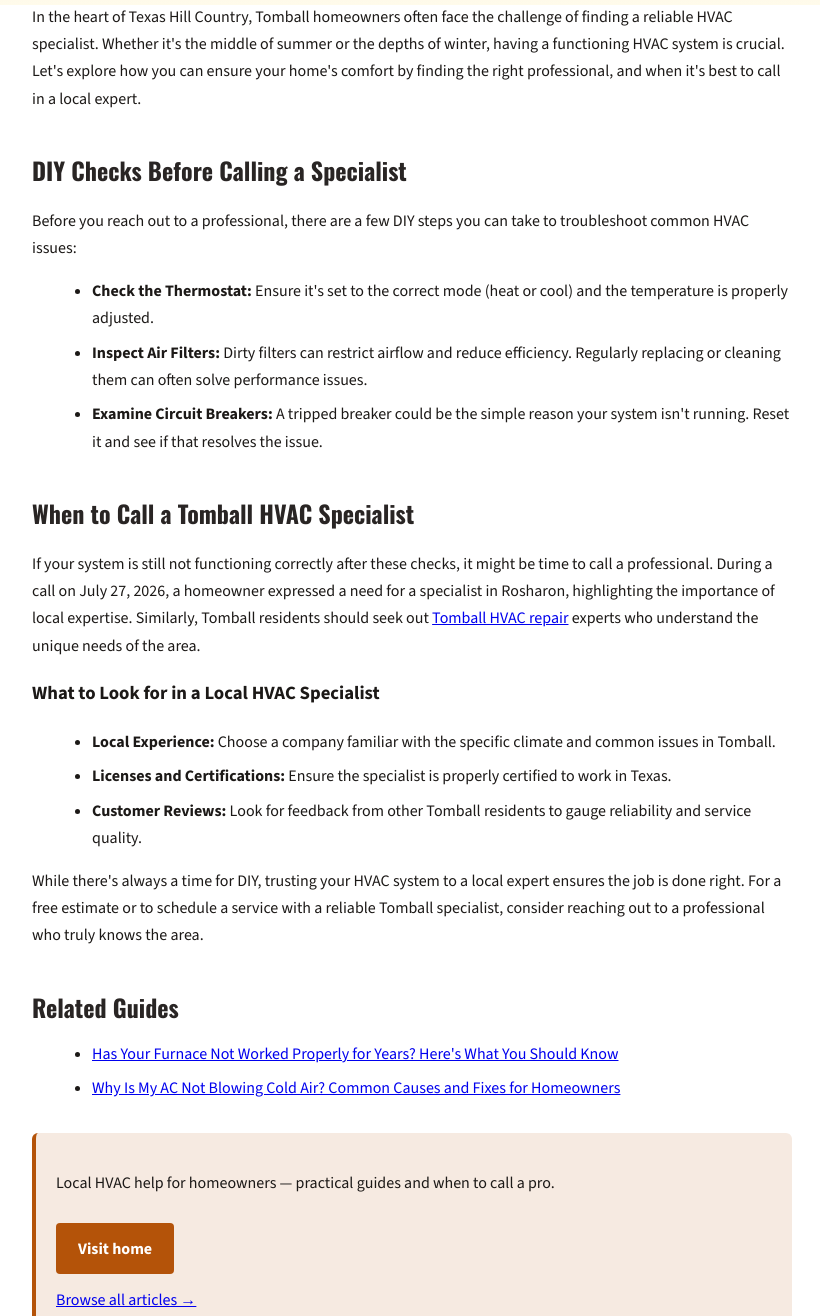
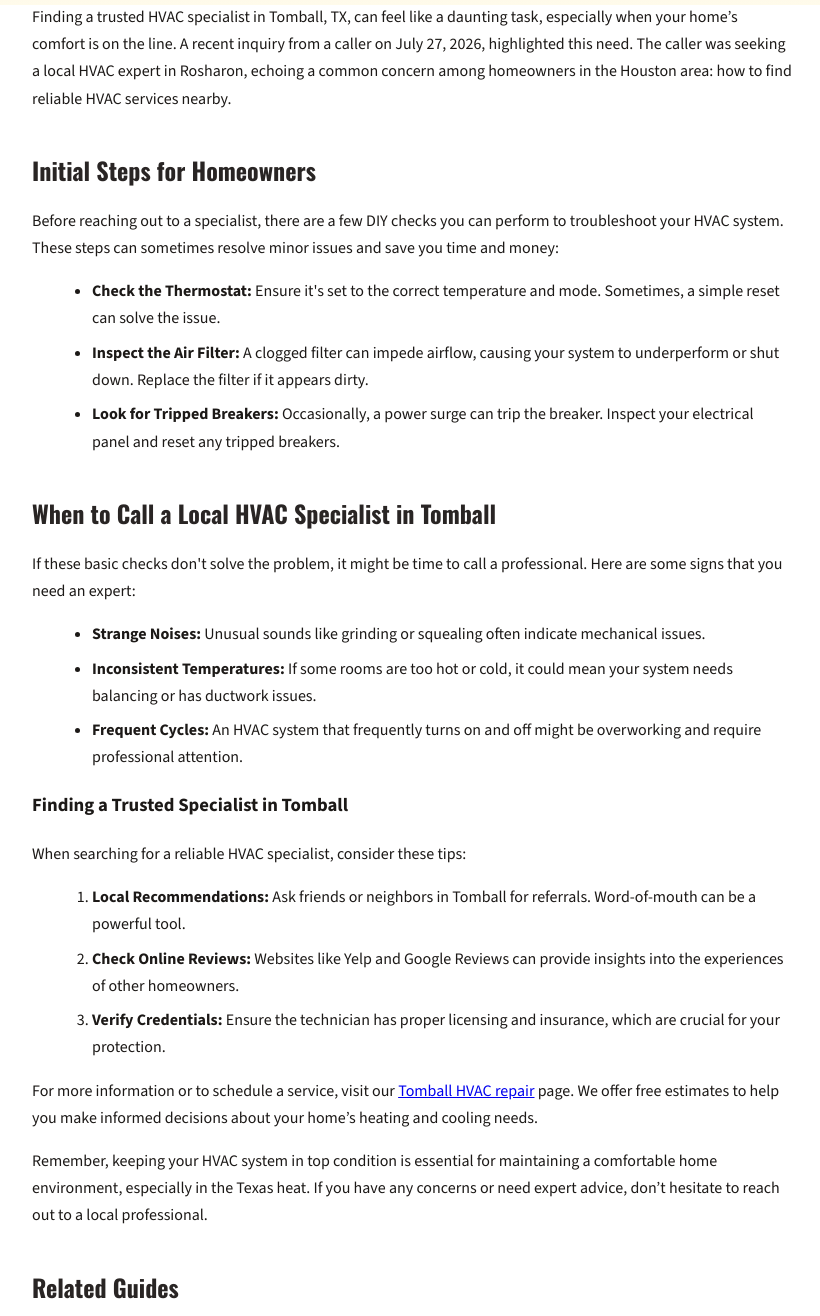
Before and after one commit to debsaisolutions-sketch/houstontxhvacrepair, a website: page blog/how-can-tomball-homeowners-find-a-trusted-hvac-specialist.html in a window 1280 px wide. Shown: the part 175-1491 px from the top of the page, without its empty margins (228-1048 px from the left). Drawn offline with nearby package versions, Linux system fonts and the light colour scheme.

Commit message:
fix: restore canonical Tomball suburb article (undo Aug 1 duplicate overwrite)

```diff
--- a/blog/how-can-tomball-homeowners-find-a-trusted-hvac-specialist.html
+++ b/blog/how-can-tomball-homeowners-find-a-trusted-hvac-specialist.html
@@ -3,7 +3,7 @@
 <head>
   <meta charset="UTF-8">
   <meta name="viewport" content="width=device-width, initial-scale=1.0">
-  <meta name="description" content="Discover how Tomball residents can find a reliable HVAC specialist. Learn basic DIY checks and know when it's time to call a professional.">
+  <meta name="description" content="Discover practical tips for finding a reliable HVAC specialist in Tomball, TX. Learn when to DIY and when to call a pro for your heating and cooling needs.">
   <title>How Can Tomball Homeowners Find a Trusted HVAC Specialist?</title>
   <link rel="canonical" href="https://houstontxhvacrepair.com/blog/how-can-tomball-homeowners-find-a-trusted-hvac-specialist.html">
   <link href="https://fonts.googleapis.com/css2?family=Oswald:wght@500;700&family=Source+Sans+3:wght@400;600;700&display=swap" rel="stylesheet">
@@ -87,31 +87,40 @@
   </div>
   <article>
     <h1>How Can Tomball Homeowners Find a Trusted HVAC Specialist?</h1>
-    <p>In the heart of Texas Hill Country, Tomball homeowners often face the challenge of finding a reliable HVAC specialist. Whether it's the middle of summer or the depths of winter, having a functioning HVAC system is crucial. Let's explore how you can ensure your home's comfort by finding the right professional, and when it's best to call in a local expert.</p>
+    <p>Finding a trusted HVAC specialist in Tomball, TX, can feel like a daunting task, especially when your home’s comfort is on the line. A recent inquiry from a caller on July 27, 2026, highlighted this need. The caller was seeking a local HVAC expert in Rosharon, echoing a common concern among homeowners in the Houston area: how to find reliable HVAC services nearby.</p>
 
-<h2>DIY Checks Before Calling a Specialist</h2>
-<p>Before you reach out to a professional, there are a few DIY steps you can take to troubleshoot common HVAC issues:</p>
+<h2>Initial Steps for Homeowners</h2>
+<p>Before reaching out to a specialist, there are a few DIY checks you can perform to troubleshoot your HVAC system. These steps can sometimes resolve minor issues and save you time and money:</p>
 <ul>
-    <li><strong>Check the Thermostat:</strong> Ensure it's set to the correct mode (heat or cool) and the temperature is properly adjusted.</li>
-    <li><strong>Inspect Air Filters:</strong> Dirty filters can restrict airflow and reduce efficiency. Regularly replacing or cleaning them can often solve performance issues.</li>
-    <li><strong>Examine Circuit Breakers:</strong> A tripped breaker could be the simple reason your system isn't running. Reset it and see if that resolves the issue.</li>
+  <li><strong>Check the Thermostat:</strong> Ensure it's set to the correct temperature and mode. Sometimes, a simple reset can solve the issue.</li>
+  <li><strong>Inspect the Air Filter:</strong> A clogged filter can impede airflow, causing your system to underperform or shut down. Replace the filter if it appears dirty.</li>
+  <li><strong>Look for Tripped Breakers:</strong> Occasionally, a power surge can trip the breaker. Inspect your electrical panel and reset any tripped breakers.</li>
 </ul>
 
-<h2>When to Call a Tomball HVAC Specialist</h2>
-<p>If your system is still not functioning correctly after these checks, it might be time to call a professional. During a call on July 27, 2026, a homeowner expressed a need for a specialist in Rosharon, highlighting the importance of local expertise. Similarly, Tomball residents should seek out <a href="/tomball-hvac-repair/">Tomball HVAC repair</a> experts who understand the unique needs of the area.</p>
-
-<h3>What to Look for in a Local HVAC Specialist</h3>
+<h2>When to Call a Local HVAC Specialist in Tomball</h2>
+<p>If these basic checks don't solve the problem, it might be time to call a professional. Here are some signs that you need an expert:</p>
 <ul>
-    <li><strong>Local Experience:</strong> Choose a company familiar with the specific climate and common issues in Tomball.</li>
-    <li><strong>Licenses and Certifications:</strong> Ensure the specialist is properly certified to work in Texas.</li>
-    <li><strong>Customer Reviews:</strong> Look for feedback from other Tomball residents to gauge reliability and service quality.</li>
+  <li><strong>Strange Noises:</strong> Unusual sounds like grinding or squealing often indicate mechanical issues.</li>
+  <li><strong>Inconsistent Temperatures:</strong> If some rooms are too hot or cold, it could mean your system needs balancing or has ductwork issues.</li>
+  <li><strong>Frequent Cycles:</strong> An HVAC system that frequently turns on and off might be overworking and require professional attention.</li>
 </ul>
 
-<p>While there's always a time for DIY, trusting your HVAC system to a local expert ensures the job is done right. For a free estimate or to schedule a service with a reliable Tomball specialist, consider reaching out to a professional who truly knows the area.</p>
+<h3>Finding a Trusted Specialist in Tomball</h3>
+<p>When searching for a reliable HVAC specialist, consider these tips:</p>
+<ol>
+  <li><strong>Local Recommendations:</strong> Ask friends or neighbors in Tomball for referrals. Word-of-mouth can be a powerful tool.</li>
+  <li><strong>Check Online Reviews:</strong> Websites like Yelp and Google Reviews can provide insights into the experiences of other homeowners.</li>
+  <li><strong>Verify Credentials:</strong> Ensure the technician has proper licensing and insurance, which are crucial for your protection.</li>
+</ol>
+
+<p>For more information or to schedule a service, visit our <a href="/tomball-hvac-repair/">Tomball HVAC repair</a> page. We offer free estimates to help you make informed decisions about your home’s heating and cooling needs.</p>
+
+<p>Remember, keeping your HVAC system in top condition is essential for maintaining a comfortable home environment, especially in the Texas heat. If you have any concerns or need expert advice, don’t hesitate to reach out to a local professional.</p>
 <h2>Related Guides</h2>
 <ul>
 <li><a href="https://houstontxhvacrepair.com/blog/has-your-furnace-not-worked-properly-for-years-heres-what-you-should-know.html">Has Your Furnace Not Worked Properly for Years? Here's What You Should Know</a></li>
 <li><a href="https://houstontxhvacrepair.com/blog/why-is-my-ac-not-blowing-cold-air-common-causes-and-fixes-for-homeowners.html">Why Is My AC Not Blowing Cold Air? Common Causes and Fixes for Homeowners</a></li>
+<li><a href="https://houstontxhvacrepair.com/blog/how-can-tomball-homeowners-find-a-trusted-hvac-specialist.html">How Can Tomball Homeowners Find a Trusted HVAC Specialist?</a></li>
 </ul>
     <div class="cta">
       <p>Local HVAC help for homeowners — practical guides and when to call a pro.</p>
```
